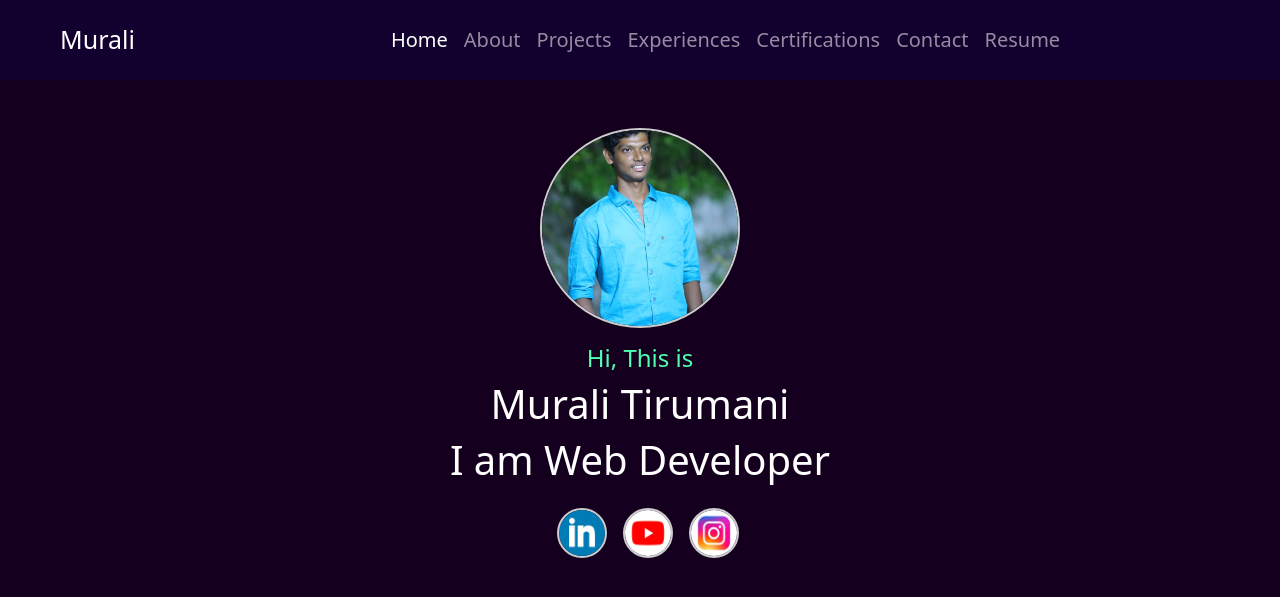
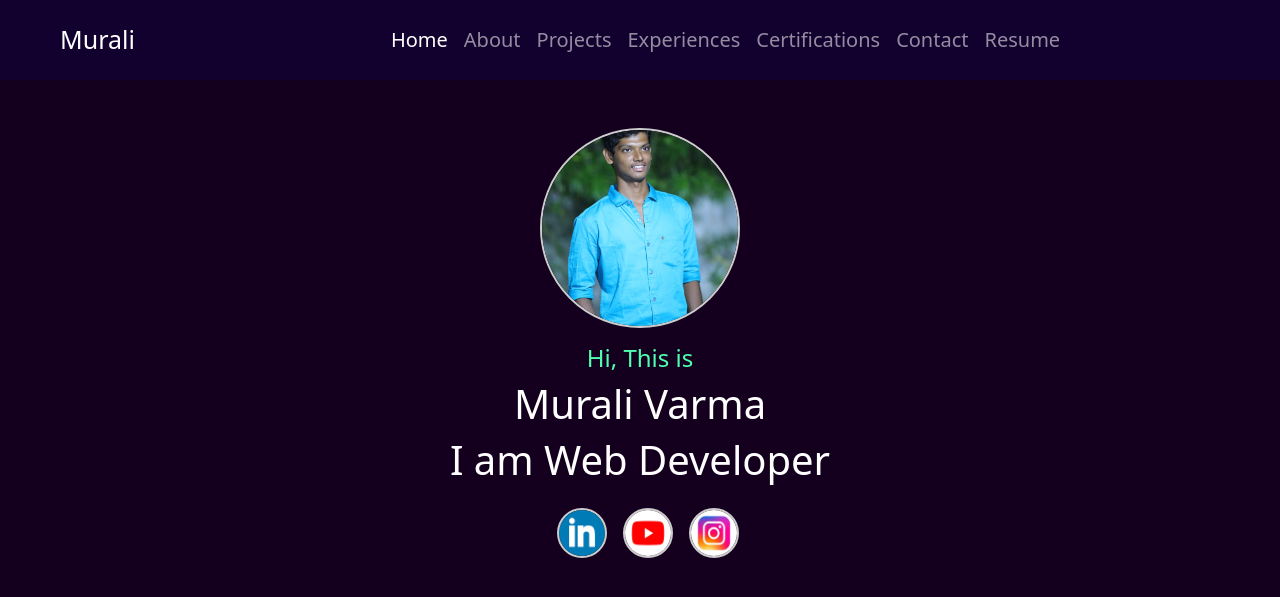
Before and after one commit to Muralivarma13/portfolio-djangoproject, a Django app: page / in a window 1280 px wide. Shown: the top 597 px of the page. Run offline with Django 5.2, Linux system fonts and the light colour scheme.

Commit message:
name change

```diff
--- a/resume/templates/home.html
+++ b/resume/templates/home.html
@@ -11,7 +11,7 @@
   <div class="col-12 text-center mt-3">
     <h4 class="title"> Hi, This is </h4>
       <div class="name">
-        <h1> Murali Tirumani</h1>
+        <h1> Murali Varma</h1>
         <h1> I am Web Developer</h1>
       </div>
   </div>
```
